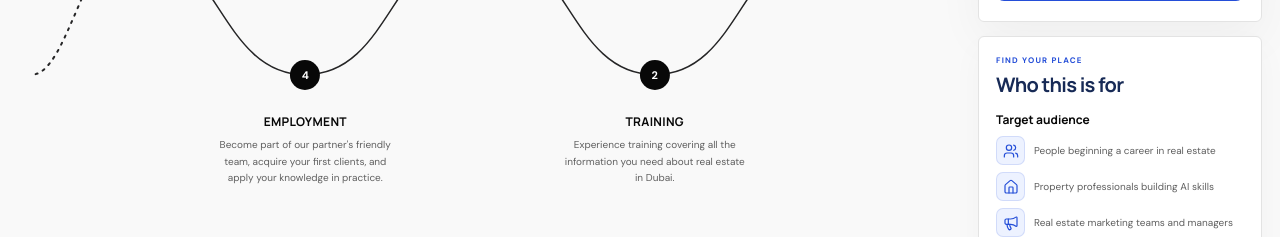
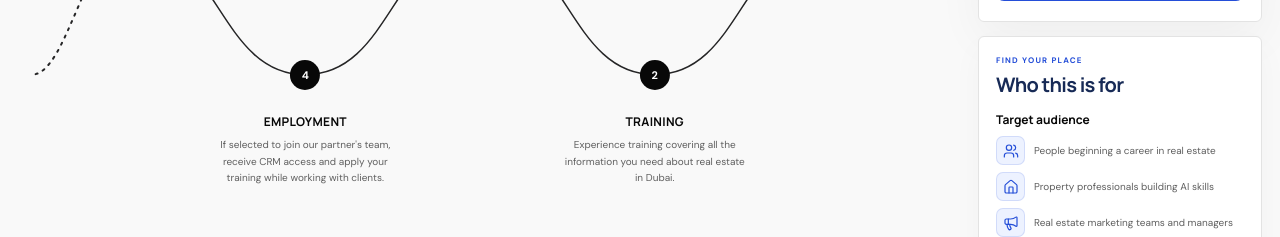
Before and after one commit to taranjeetosa/real-estate, a React (Vite) app: page / in a window 1280 px wide. Shown: the part 4520-4757 px from the top of the page. Built offline with nearby package versions, Linux system fonts and the light colour scheme; no server answers.

Commit message:
update crm in frontend

```diff
--- a/src/data/aiCourse.js
+++ b/src/data/aiCourse.js
@@ -112,7 +112,7 @@ export const brokerRoadmapSteps = [
   {
     title: "Employment",
     description:
-      "Become part of our partner's friendly team, acquire your first clients, and apply your knowledge in practice.",
+      "If selected to join our partner's team, receive CRM access and apply your training while working with clients.",
   },
   {
     title: "First deal",
```
